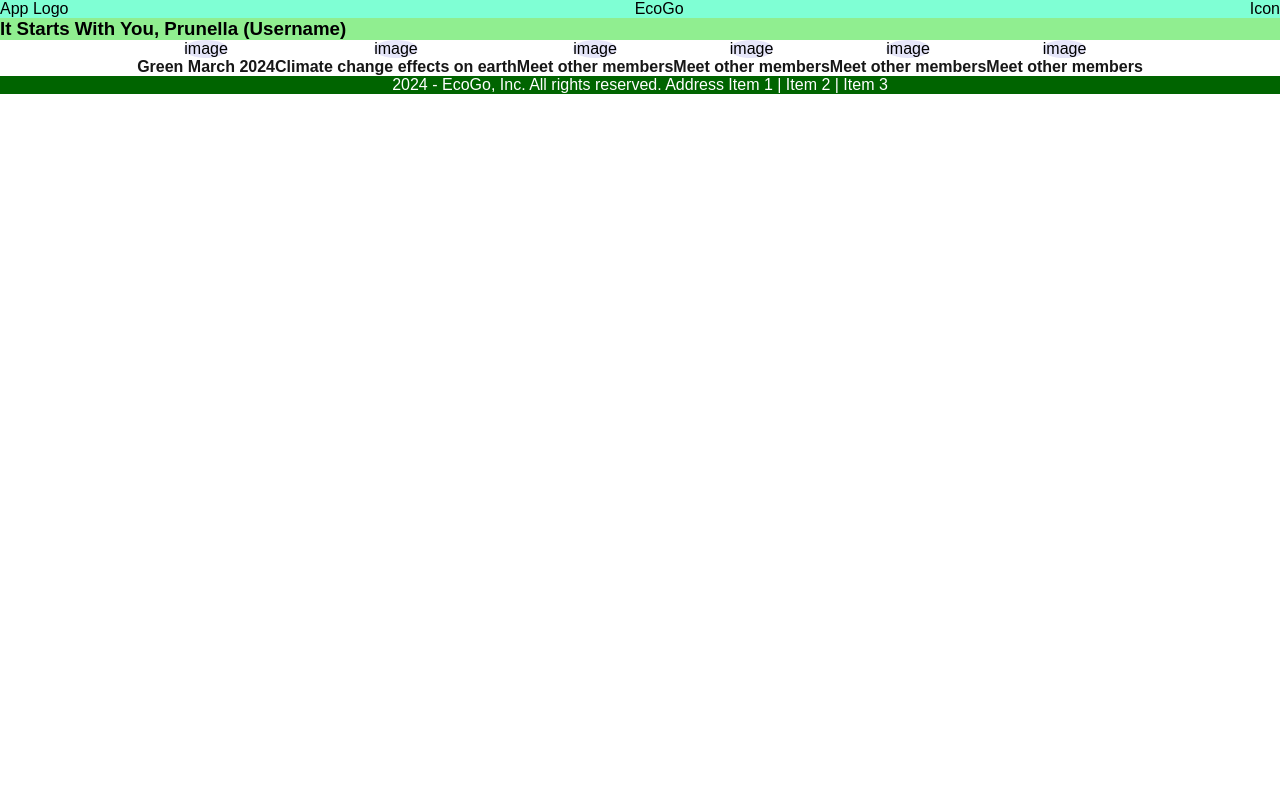
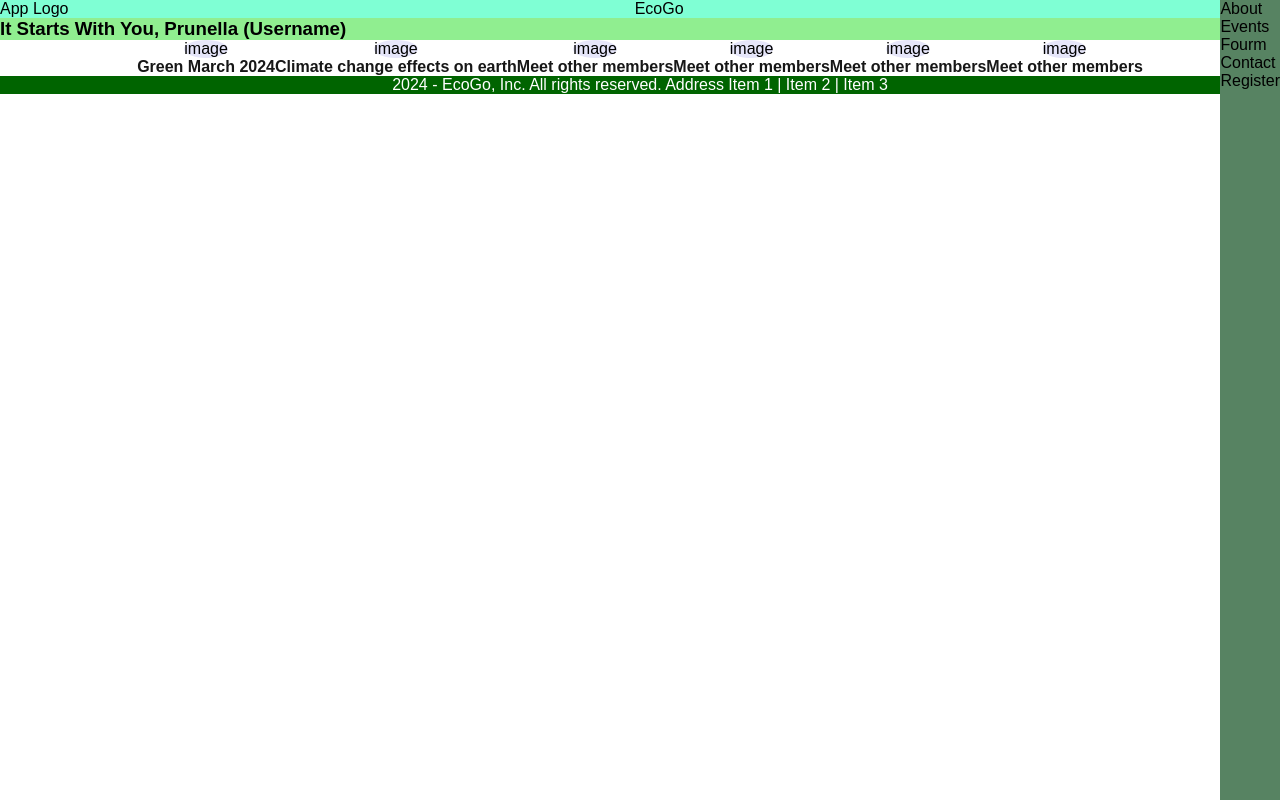
Before and after one commit to EllaNella/BIT-Project, a Next.js app: page /dashboard in a window 1280 px wide. Built offline with nearby package versions, Linux system fonts and the light colour scheme.

Commit message:
feat: Sidebar added (no transition)

```diff
--- /dev/null
+++ b/app/dashboard/_components/sidebar.js
@@ -0,0 +1,29 @@
+import React from "react";
+import Link from "next/link";
+
+import styles from "../page.module.css";
+const Sidebar = () => {
+  return (
+    <div className={styles.sidebar}>
+      <ul className={styles.sidebarItem}>
+        <li>
+          <Link href="/about">About</Link>
+        </li>
+        <li>
+          <Link href="/about">Events</Link>
+        </li>
+        <li>
+          <Link href="/about">Fourm</Link>
+        </li>
+        <li>
+          <Link href="/about">Contact</Link>
+        </li>
+        <li>
+          <Link href="/about">Register</Link>
+        </li>
+      </ul>
+    </div>
+  );
+};
+
+export default Sidebar;
--- a/app/dashboard/page.js
+++ b/app/dashboard/page.js
@@ -4,6 +4,7 @@ import Image from "next/image";
 import React from "react";
 import styles from "./page.module.css";
 import { Circle } from "./_components/circle";
+import Sidebar from "./_components/sidebar";
 
 const Dashboard = () => {
   const taglines = [
@@ -17,6 +18,9 @@ const Dashboard = () => {
 
   return (
     <div>
+      {/* Sidebar */}
+      <Sidebar />
+
       {/* nav bar */}
       <div className={styles.navbar}>
         {/* <Image
--- a/app/dashboard/page.module.css
+++ b/app/dashboard/page.module.css
@@ -1,3 +1,6 @@
+.main{
+    z-index: 0;
+}
 .navbar{
     display: flex;
     background-color: aquamarine;
@@ -6,6 +9,30 @@
     justify-content: space-between;
 }
 
+.sidebar{
+    position: fixed;
+   right: 0px;
+    top: 0px;
+    bottom: 0px;
+    transition: width 0.35s ease;
+    -webkit-transition: width 0.35s ease;
+    -moz-transition: width 0.35s ease;
+    -o-transition: width 0.35s ease;
+    z-index: 1;
+    background-color: #578362;
+    padding: 20;
+    color: #000;
+    width: 200;
+    height: 100vh;
+
+}
+.sidebarItem{
+    list-style-type: none;
+    li{
+        margin-bottom: 15;
+        font-size: 20;
+    }
+}
 .main{
     background-color: lightgreen;
     color: #000;
```
